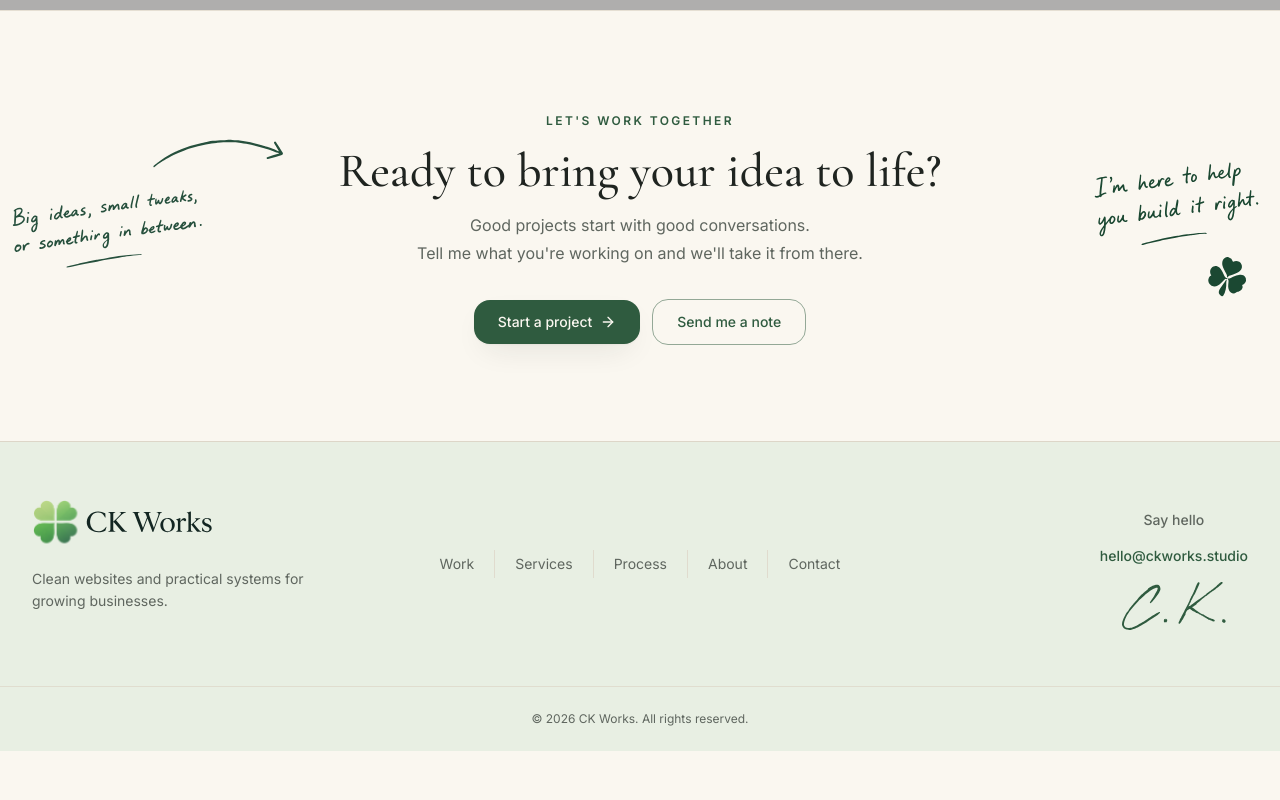
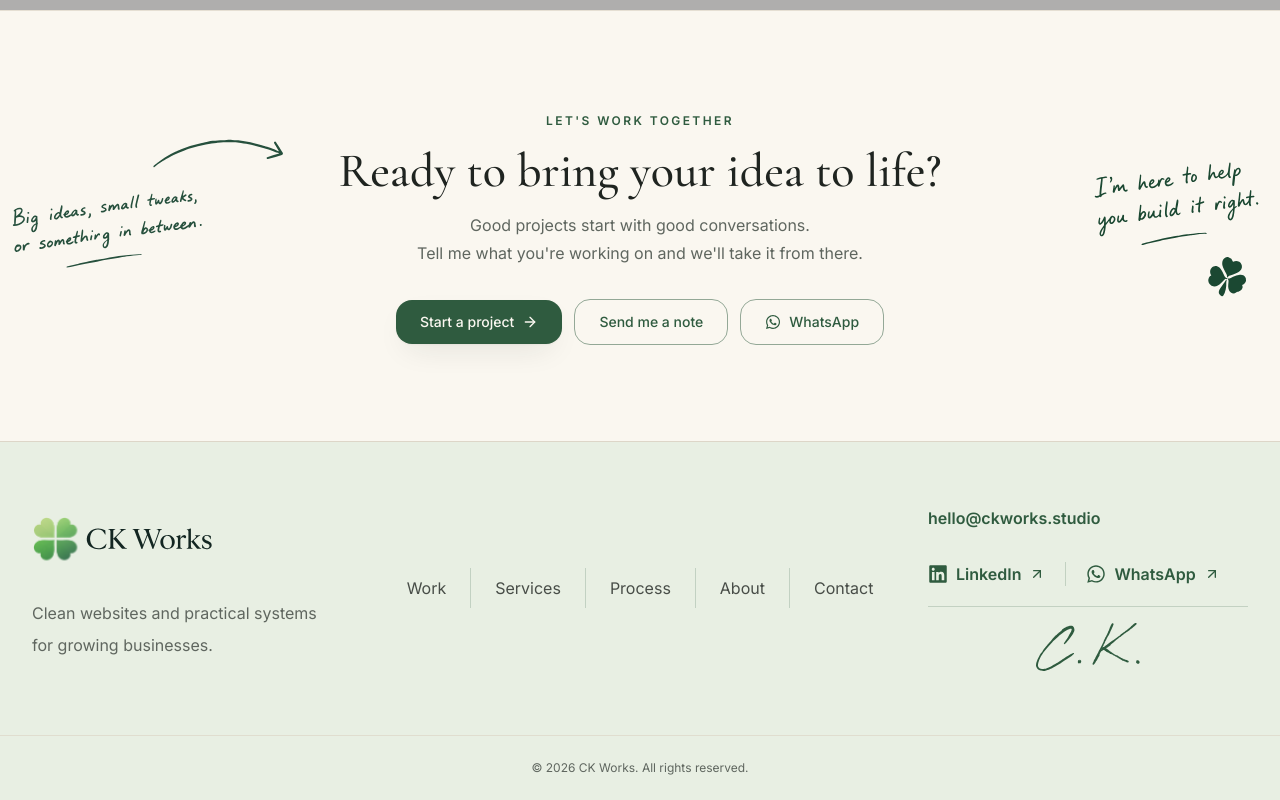
Before and after one commit to KirbysGit/ckworks, a Next.js app: page / in a window 1280 px wide. Shown: the part 5848-6648 px from the top of the page. Before the commit the page ends 6599 px from the top, so only its background shows below. Built offline with nearby package versions, Linux system fonts and the light colour scheme; no server answers; grey boxes are pictures that could not be loaded.

Commit message:
Add WhatsApp contact options

```diff
--- a/app/[slug]/page.tsx
+++ b/app/[slug]/page.tsx
@@ -7,6 +7,7 @@ import Header from "@/components/Header";
 import Footer from "@/components/Footer";
 import CaseStudyViewed from "@/components/CaseStudyViewed";
 import ProjectInquiryTrigger from "@/components/ProjectInquiryTrigger";
+import WhatsAppContactLink from "@/components/WhatsAppContactLink";
 import { caseStudies, getCaseStudy } from "@/lib/projects";
 
 type Props = {
@@ -244,6 +245,12 @@ function ProjectPageCta() {
             >
               Send me a note
             </ProjectInquiryTrigger>
+            <WhatsAppContactLink
+              location="work_cta"
+              className="inline-flex min-w-44 items-center justify-center gap-2 rounded-xl border border-forest/50 bg-transparent px-6 py-3 text-sm font-medium text-forest transition-all duration-200 hover:-translate-y-0.5 hover:bg-forest-soft/40 hover:shadow-soft focus-visible:outline-none focus-visible:ring-2 focus-visible:ring-forest focus-visible:ring-offset-2 focus-visible:ring-offset-ivory"
+            >
+              WhatsApp
+            </WhatsAppContactLink>
           </div>
         </div>
       </div>
--- a/app/layout.tsx
+++ b/app/layout.tsx
@@ -10,7 +10,13 @@ import {
 } from "@/lib/site";
 import { ProjectInquiryProvider } from "@/components/ProjectInquiryProvider";
 import { gtmId } from "@/lib/analytics";
-import { contactEmail, services } from "@/lib/data";
+import {
+  contactEmail,
+  contactLinkedInUrl,
+  contactPhoneE164,
+  contactWhatsAppUrl,
+  services,
+} from "@/lib/data";
 import "./globals.css";
 
 const serif = Cormorant_Garamond({
@@ -106,11 +112,13 @@ const jsonLd = {
       slogan: siteTagline,
       logo: `${siteUrl}/images/brand/ck-icon-logo.png`,
       image: `${siteUrl}/opengraph-image`,
+      sameAs: [contactLinkedInUrl],
       founder: {
         "@type": "Person",
         name: "Colin Kirby",
         jobTitle: "Founder",
         url: siteUrl,
+        sameAs: [contactLinkedInUrl],
       },
       areaServed: {
         "@type": "Country",
@@ -120,6 +128,8 @@ const jsonLd = {
         "@type": "ContactPoint",
         contactType: "sales",
         email: contactEmail,
+        telephone: contactPhoneE164,
+        url: contactWhatsAppUrl,
         availableLanguage: ["English"],
       },
       knowsAbout: [
--- a/components/CTA.tsx
+++ b/components/CTA.tsx
@@ -4,6 +4,7 @@ import { type CSSProperties } from "react";
 import { motion } from "framer-motion";
 import { ArrowRight } from "lucide-react";
 import ProjectInquiryTrigger from "./ProjectInquiryTrigger";
+import WhatsAppContactLink from "./WhatsAppContactLink";
 import { fadeUp, inView } from "@/lib/motion";
 
 /**
@@ -90,6 +91,12 @@ export default function CTA() {
             <ProjectInquiryTrigger source="site-cta-note" variant="secondary">
               Send me a note
             </ProjectInquiryTrigger>
+            <WhatsAppContactLink
+              location="site_cta"
+              className="inline-flex items-center justify-center gap-2 rounded-xl border border-forest/50 bg-transparent px-6 py-3 text-sm font-medium text-forest transition-all duration-200 hover:-translate-y-0.5 hover:bg-forest-soft/40 hover:shadow-soft focus-visible:outline-none focus-visible:ring-2 focus-visible:ring-forest focus-visible:ring-offset-2 focus-visible:ring-offset-ivory"
+            >
+              WhatsApp
+            </WhatsAppContactLink>
           </div>
         </motion.div>
       </div>
--- a/components/Footer.tsx
+++ b/components/Footer.tsx
@@ -3,22 +3,25 @@
 import Image from "next/image";
 import Link from "next/link";
 import { useState } from "react";
+import { ArrowUpRight } from "lucide-react";
+import { FaLinkedin } from "react-icons/fa";
 import Logo from "./ui/Logo";
 import DrawUnderline from "./ui/DrawUnderline";
-import ProjectInquiryTrigger from "./ProjectInquiryTrigger";
+import WhatsAppContactLink from "./WhatsAppContactLink";
 import { trackEvent } from "@/lib/analytics";
-import { footerLinks, contactEmail } from "@/lib/data";
+import { contactEmail, contactLinkedInUrl, footerLinks } from "@/lib/data";
 
 export default function Footer() {
   const [hoveredHref, setHoveredHref] = useState<string | null>(null);
 
   return (
     <footer className="border-t border-line bg-[#E8EFE3]">
-      <div className="container-ck flex flex-col items-center py-10 text-center md:hidden">
+      <div className="container-ck flex flex-col items-center py-6 text-center md:hidden">
         <Logo size="md" />
         <p className="mt-4 max-w-[18rem] text-sm leading-6 text-ink/70">
           Clean websites and practical systems, built with care.
         </p>
+        <div className="mt-4 flex flex-col items-center gap-3">
           <a
             href={`mailto:${contactEmail}`}
             onClick={() =>
@@ -26,26 +29,42 @@ export default function Footer() {
                 location: "mobile_footer",
               })
             }
-          className="mt-4 text-sm font-medium text-forest hover:text-ink"
+            className="text-sm font-medium text-forest hover:text-ink"
           >
             {contactEmail}
           </a>
+          <div className="flex items-center gap-2">
+            <SocialLink
+              href={contactLinkedInUrl}
+              label="LinkedIn"
+              location="mobile_footer"
+              compact
+            />
+            <WhatsAppContactLink
+              location="mobile_footer"
+              className="inline-flex items-center gap-1.5 rounded-full bg-ivory/60 px-3 py-1.5 text-xs font-semibold text-forest shadow-[0_1px_0_rgba(47,91,63,0.12)] transition-colors hover:text-ink"
+              iconClassName="h-3.5 w-3.5"
+            >
+              WhatsApp
+            </WhatsAppContactLink>
+          </div>
+        </div>
         <Image
           src="/images/brand/svg/signature-full.svg"
           alt=""
           width={1805}
           height={1397}
-          className="mt-6 h-14 w-auto opacity-90"
+          className="mt-4 h-12 w-auto opacity-90"
         />
-        <p className="mt-5 text-[11px] uppercase tracking-[0.22em] text-forest/75">
+        <p className="mt-3 text-[11px] uppercase tracking-[0.22em] text-forest/75">
           CK Works
         </p>
       </div>
 
-      <div className="container-ck hidden gap-10 py-14 md:grid md:grid-cols-[1fr_auto_1fr] md:items-start">
-        <div className="max-w-xs">
+      <div className="container-ck hidden gap-12 py-14 md:grid md:grid-cols-[minmax(16rem,1fr)_auto_minmax(18rem,1fr)] md:items-center lg:py-16">
+        <div className="max-w-sm">
           <Logo />
-          <p className="mt-4 text-sm leading-relaxed text-muted">
+          <p className="mt-7 max-w-xs text-base leading-8 text-muted">
             Clean websites and practical systems for growing businesses.
           </p>
         </div>
@@ -63,7 +82,7 @@ export default function Footer() {
                 href={link.href}
                 onMouseEnter={() => setHoveredHref(link.href)}
                 onMouseLeave={() => setHoveredHref(null)}
-                className="border-r border-line/80 px-5 py-1 font-sans text-sm text-muted transition-colors last:border-r-0 hover:text-ink"
+                className="border-r border-forest/20 px-6 py-2 font-sans text-base text-ink/80 transition-colors last:border-r-0 hover:text-forest"
               >
                 <span className="relative inline-block">
                   {link.label}
@@ -77,15 +96,8 @@ export default function Footer() {
           })}
         </nav>
 
-        <div className="text-sm md:justify-self-end">
-          <div className="inline-flex flex-col items-center text-center">
-            <ProjectInquiryTrigger
-              source="footer-hello"
-              variant="ghost"
-              className="p-0 text-muted hover:text-forest"
-            >
-              Say hello
-            </ProjectInquiryTrigger>
+        <div className="md:justify-self-end">
+          <div className="w-full min-w-[20rem] max-w-[24rem]">
             <a
               href={`mailto:${contactEmail}`}
               onClick={() =>
@@ -93,17 +105,35 @@ export default function Footer() {
                   location: "desktop_footer",
                 })
               }
-              className="mt-1 font-medium text-forest hover:text-ink"
+              className="block text-base font-semibold text-forest transition-colors hover:text-ink"
             >
               {contactEmail}
             </a>
+            <div className="mt-8 flex items-center gap-5 text-base font-semibold text-forest">
+              <SocialLink
+                href={contactLinkedInUrl}
+                label="LinkedIn"
+                location="desktop_footer"
+              />
+              <span className="h-6 w-px bg-forest/20" aria-hidden />
+              <WhatsAppContactLink
+                location="desktop_footer"
+                className="inline-flex items-center gap-2 transition-colors hover:text-ink"
+                iconClassName="h-5 w-5"
+              >
+                <span>WhatsApp</span>
+                <ArrowUpRight className="h-4 w-4" />
+              </WhatsAppContactLink>
+            </div>
+            <div className="mt-5 border-t border-forest/20 pt-4">
               <Image
                 src="/images/brand/svg/signature-initials.svg"
                 alt=""
                 width={1805}
                 height={1397}
-              className="mt-4 h-12 w-auto"
+                className="mx-auto h-12 w-auto"
               />
+            </div>
           </div>
         </div>
       </div>
@@ -116,3 +146,38 @@ export default function Footer() {
     </footer>
   );
 }
+
+function SocialLink({
+  href,
+  label,
+  location,
+  compact = false,
+}: {
+  href: string;
+  label: string;
+  location: string;
+  compact?: boolean;
+}) {
+  return (
+    <a
+      href={href}
+      target="_blank"
+      rel="noreferrer"
+      aria-label={`Open CK Works on ${label}`}
+      onClick={() =>
+        trackEvent("linkedin_clicked", {
+          location,
+        })
+      }
+      className={
+        compact
+          ? "inline-flex items-center gap-1.5 rounded-full bg-ivory/60 px-3 py-1.5 text-xs font-semibold text-forest shadow-[0_1px_0_rgba(47,91,63,0.12)] transition-colors hover:text-ink"
+          : "inline-flex items-center gap-2 transition-colors hover:text-ink"
+      }
+    >
+      <FaLinkedin className={compact ? "h-3.5 w-3.5" : "h-5 w-5"} />
+      <span>{label}</span>
+      {!compact && <ArrowUpRight className="h-4 w-4" />}
+    </a>
+  );
+}
--- a/components/ProjectInquiryModal.tsx
+++ b/components/ProjectInquiryModal.tsx
@@ -4,6 +4,7 @@ import { FormEvent, KeyboardEvent, useEffect, useRef, useState } from "react";
 import { motion, AnimatePresence } from "framer-motion";
 import { ArrowRight, ChevronDown, Loader2, X } from "lucide-react";
 import Logo from "./ui/Logo";
+import WhatsAppContactLink from "./WhatsAppContactLink";
 import { trackEvent } from "@/lib/analytics";
 import { contactEmail } from "@/lib/data";
 
@@ -441,6 +442,14 @@ export default function ProjectInquiryModal({
                           >
                             {contactEmail}
                           </a>
+                          , or{" "}
+                          <WhatsAppContactLink
+                            location="inquiry_error"
+                            className="inline-flex items-center gap-1 font-semibold underline"
+                            iconClassName="h-3.5 w-3.5"
+                          >
+                            message me on WhatsApp
+                          </WhatsAppContactLink>
                           .
                         </div>
                       )}
--- /dev/null
+++ b/components/WhatsAppContactLink.tsx
@@ -0,0 +1,39 @@
+"use client";
+
+import type { ReactNode } from "react";
+import { FaWhatsapp } from "react-icons/fa";
+import { trackEvent } from "@/lib/analytics";
+import { contactPhoneDisplay, contactWhatsAppUrl } from "@/lib/data";
+
+type WhatsAppContactLinkProps = {
+  children?: ReactNode;
+  className?: string;
+  iconClassName?: string;
+  location: string;
+};
+
+export default function WhatsAppContactLink({
+  children = "WhatsApp",
+  className = "",
+  iconClassName = "h-4 w-4",
+  location,
+}: WhatsAppContactLinkProps) {
+  return (
+    <a
+      href={contactWhatsAppUrl}
+      target="_blank"
+      rel="noreferrer"
+      aria-label={`Message CK Works on WhatsApp at ${contactPhoneDisplay}`}
+      title={`Message on WhatsApp: ${contactPhoneDisplay}`}
+      onClick={() =>
+        trackEvent("whatsapp_clicked", {
+          location,
+        })
+      }
+      className={className}
+    >
+      <FaWhatsapp className={iconClassName} />
+      {children}
+    </a>
+  );
+}
--- a/lib/analytics.ts
+++ b/lib/analytics.ts
@@ -6,7 +6,9 @@ type AnalyticsEventName =
   | "email_clicked"
   | "service_viewed"
   | "case_study_viewed"
-  | "project_inquiry_opened";
+  | "project_inquiry_opened"
+  | "linkedin_clicked"
+  | "whatsapp_clicked";
 
 type AnalyticsPayloadValue = string | number | boolean | null;
 type AnalyticsPayload = Record<
--- a/lib/data.ts
+++ b/lib/data.ts
@@ -114,3 +114,8 @@ export const footerLinks = [
 ];
 
 export const contactEmail = "hello@ckworks.studio";
+export const contactPhoneE164 = "+14078768172";
+export const contactPhoneDisplay = "(407) 876-8172";
+export const contactLinkedInUrl = "https://www.linkedin.com/company/ckworks";
+export const contactWhatsAppUrl =
+  "https://wa.me/14078768172?text=Hi%2C%20I%20found%20CK%20Works%20on%20Google%20and%20wanted%20to%20learn%20more%20about%20working%20together.";
--- a/package.json
+++ b/package.json
@@ -14,7 +14,8 @@
     "lucide-react": "0.474.0",
     "next": "^15.5.20",
     "react": "19.0.0",
-    "react-dom": "19.0.0"
+    "react-dom": "19.0.0",
+    "react-icons": "^5.7.0"
   },
   "devDependencies": {
     "@types/node": "22.10.7",
```
Also changed, not shown: 1 other file (tests, documents, lock files or other folders). Lines whose indentation alone changed are shown as unchanged.
